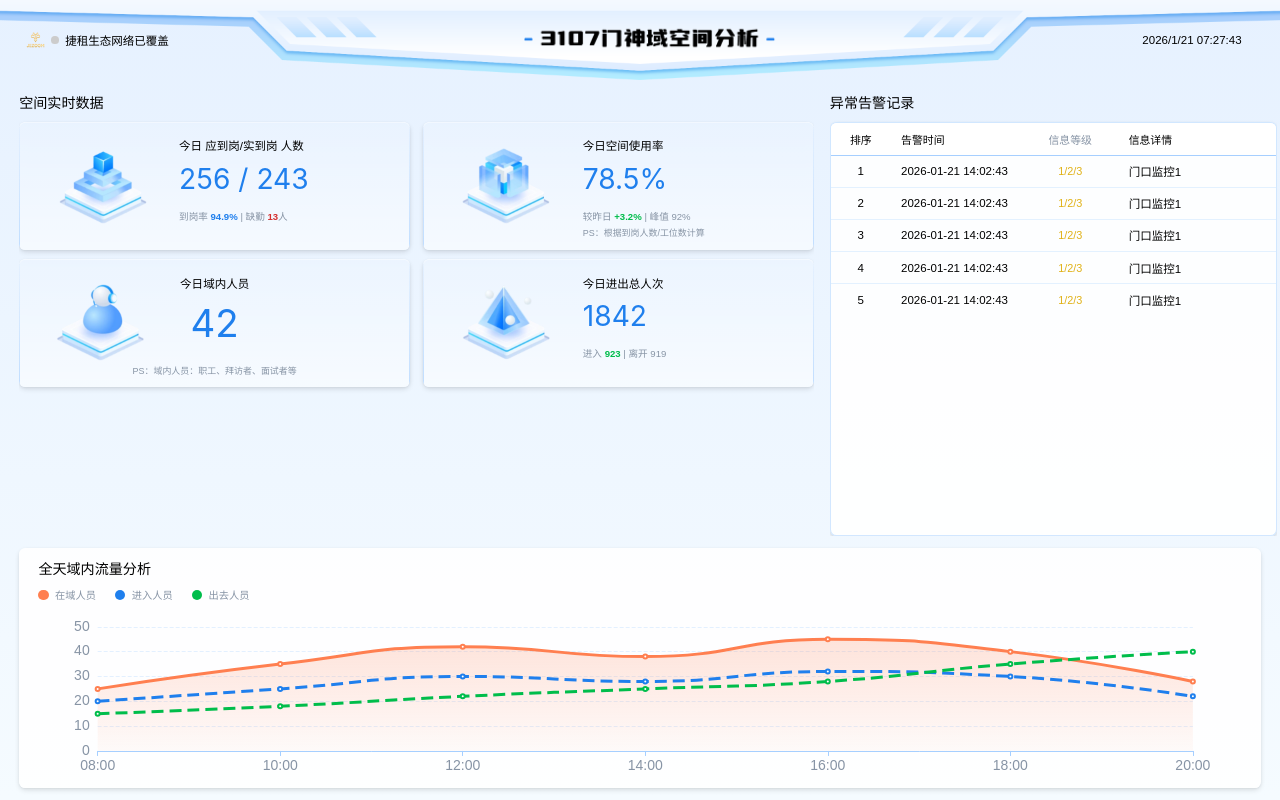
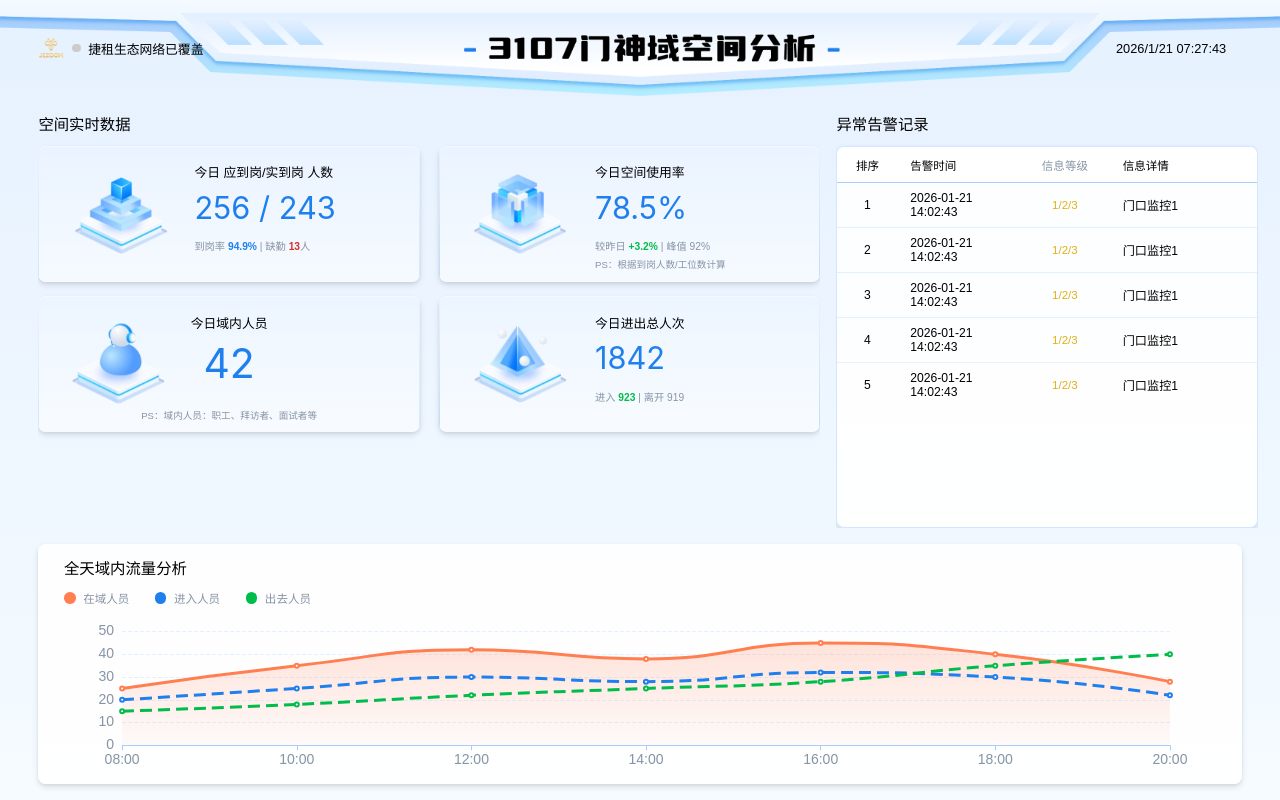
Before and after one commit to bumandpunk/iot-face, a Vue app: page / in a window 1280 px wide. Built offline with nearby package versions, Linux system fonts and the light colour scheme; no server answers.

Commit message:
feat: 16.15

```diff
--- a/src/App.vue
+++ b/src/App.vue
@@ -436,12 +436,12 @@ onUnmounted(() => {
   font-size: 1vw;
 }
 
-/* 头部 - 使用vh */
+/* 头部 - 使用vh，增加高度 */
 .dashboard-header {
   display: flex;
   justify-content: space-between;
   align-items: center;
-  padding: 0 2vw;
+  padding: 0 3vw;
   background-image: url('./assets/images/header-banner.png');
   background-size: cover;
   background-position: center;
@@ -449,7 +449,7 @@ onUnmounted(() => {
   border-radius: 0;
   box-shadow: none;
   flex-shrink: 0;
-  height: 10vh;
+  height: 12vh;
   position: relative;
 }
 
@@ -461,21 +461,21 @@ onUnmounted(() => {
 .network-status {
   display: flex;
   align-items: center;
-  gap: 0.5vw;
-  font-size: 0.9vw;
+  gap: 0.6vw;
+  font-size: 1vw;
   color: #000000;
   font-weight: 500;
 }
 
 .network-logo {
-  width: 1.5vw;
-  height: 1.5vw;
+  width: 2vw;
+  height: 2vw;
   object-fit: contain;
 }
 
 .status-dot {
-  width: 0.6vw;
-  height: 0.6vw;
+  width: 0.7vw;
+  height: 0.7vw;
   border-radius: 50%;
   background: #ccc;
   position: relative;
@@ -513,57 +513,57 @@ onUnmounted(() => {
 .title-wrapper {
   display: flex;
   align-items: center;
-  gap: 1vw;
+  gap: 1.2vw;
   flex: 1;
   justify-content: center;
-  margin-top: -0.5vh;
+  margin-top: 0;
 }
 
 .title-image {
-  height: 4vh;
+  height: 6vh;
   width: auto;
   object-fit: contain;
 }
 
 .title {
-  font-size: 1.8vw;
+  font-size: 2vw;
   font-weight: 500;
   color: #000000;
-  letter-spacing: 0.3vw;
+  letter-spacing: 0.4vw;
   white-space: nowrap;
   text-shadow: 2px 2px 4px rgba(0, 0, 0, 0.1);
 }
 
 .datetime {
-  font-size: 0.9vw;
+  font-size: 1vw;
   color: #000000;
   font-weight: 500;
-  padding: 0.5vh 1vw;
+  padding: 0.6vh 1.2vw;
   background: transparent;
   border-radius: 0.5vh;
 }
 
-/* 主内容区 - 真正的响应式布局 */
+/* 主内容区 - 增加左右边距 */
 .dashboard-content {
   display: flex;
-  gap: 1.5vw;
+  gap: 2vw;
   flex: 1;
   overflow: hidden;
   min-height: 0;
-  padding: 1.5vh 1.5vw;
+  padding: 2vh 3vw;
 }
 
 .section-title {
-  font-size: 1.1vw;
+  font-size: 1.2vw;
   font-weight: 500;
   color: #000000;
-  margin-bottom: 1.2vh;
+  margin-bottom: 1.5vh;
   padding-bottom: 0;
   border-bottom: none;
   flex-shrink: 0;
 }
 
-/* 统计区域 - 64% 宽度 */
+/* 统计区域 - 调整为65% */
 .stats-section {
   background: transparent;
   padding: 0;
@@ -574,34 +574,34 @@ onUnmounted(() => {
   display: flex;
   flex-direction: column;
   min-height: 0;
-  width: 64%;
+  width: 65%;
   flex-shrink: 0;
 }
 
 .stats-grid {
   display: flex;
   flex-wrap: wrap;
-  gap: 1.2vh 1vw;
+  gap: 1.8vh 1.5vw;
   justify-content: space-between;
   align-content: flex-start;
 }
 
 .stats-grid > .stat-card {
-  width: calc(50% - 0.5vw);
+  width: calc(50% - 0.75vw);
   flex-shrink: 0;
 }
 
 .stat-card {
-  height: 16vh;
+  height: 17vh;
   position: relative;
   background: url('./assets/images/card-bg.png') no-repeat center;
   background-size: cover;
-  border-radius: 0.8vh;
+  border-radius: 1vh;
   border: none;
   overflow: hidden;
   box-shadow:
-    0 0.3vh 0.6vh rgba(0, 0, 0, 0.1),
-    0 0.1vh 0.3vh rgba(0, 0, 0, 0.06),
+    0 0.4vh 0.8vh rgba(0, 0, 0, 0.1),
+    0 0.2vh 0.4vh rgba(0, 0, 0, 0.06),
     inset 0 0.1vh 0 rgba(255, 255, 255, 0.5);
   transition: transform 0.2s ease, box-shadow 0.2s ease;
 }
@@ -668,7 +668,7 @@ onUnmounted(() => {
   position: absolute;
   left: 40.9%;
   top: 12%;
-  font-size: 0.9vw;
+  font-size: 1vw;
   color: #000000;
   font-weight: 500;
   white-space: nowrap;
@@ -678,7 +678,7 @@ onUnmounted(() => {
   position: absolute;
   left: 40.9%;
   top: 32%;
-  font-size: 2.2vw;
+  font-size: 2.4vw;
   font-weight: 400;
   color: #1F7FED;
   line-height: 1.2;
@@ -690,7 +690,7 @@ onUnmounted(() => {
   left: 50%;
   top: 50%;
   transform: translate(-50%, -50%);
-  font-size: 3vw;
+  font-size: 3.2vw;
   font-weight: 400;
   color: #1F7FED;
   line-height: 1.2;
@@ -701,7 +701,7 @@ onUnmounted(() => {
   position: absolute;
   left: 40.9%;
   top: 68%;
-  font-size: 0.75vw;
+  font-size: 0.8vw;
   color: #8794A5;
   white-space: nowrap;
 }
@@ -710,7 +710,7 @@ onUnmounted(() => {
   position: absolute;
   left: 40.9%;
   bottom: 8%;
-  font-size: 0.7vw;
+  font-size: 0.75vw;
   color: #8794A5;
   white-space: nowrap;
 }
@@ -730,7 +730,7 @@ onUnmounted(() => {
   font-weight: 600;
 }
 
-/* 异常记录 - 36% 宽度 */
+/* 异常记录 - 调整为35% */
 .alert-section {
   background: transparent;
   padding: 0;
@@ -740,7 +740,7 @@ onUnmounted(() => {
   display: flex;
   flex-direction: column;
   min-height: 0;
-  width: 36%;
+  width: 35%;
   flex-shrink: 0;
 }
 
@@ -748,22 +748,22 @@ onUnmounted(() => {
 .alert-table {
   flex: 1;
   background: rgba(255, 255, 255, 0.9);
-  border-radius: 0.8vh;
+  border-radius: 1vh;
   overflow: hidden;
   display: flex;
   flex-direction: column;
   border: 0.1vh solid rgba(166, 207, 255, 0.5);
   box-shadow:
-    0 0.3vh 0.6vh rgba(0, 0, 0, 0.1),
-    0 0.1vh 0.3vh rgba(0, 0, 0, 0.06);
+    0 0.4vh 0.8vh rgba(0, 0, 0, 0.1),
+    0 0.2vh 0.4vh rgba(0, 0, 0, 0.06);
   min-height: 0;
 }
 
 .alert-table-header {
   display: flex;
   background: #ffffff;
-  padding: 1vh 0;
-  font-size: 0.85vw;
+  padding: 1.2vh 0;
+  font-size: 0.9vw;
   font-weight: 400;
   color: #8794A5;
   border-bottom: 0.2vh solid rgba(166, 207, 255, 1);
@@ -785,8 +785,8 @@ onUnmounted(() => {
 
 .alert-table-row {
   display: flex;
-  padding: 0.8vh 0;
-  font-size: 0.9vw;
+  padding: 1vh 0;
+  font-size: 0.95vw;
   color: #333;
   border-bottom: 0.1vh solid rgba(166, 207, 255, 0.3);
   transition: background 0.2s;
@@ -802,7 +802,7 @@ onUnmounted(() => {
 }
 
 .alert-col {
-  padding: 0 0.8vw;
+  padding: 0 1vw;
   display: flex;
   align-items: center;
 }
@@ -835,9 +835,9 @@ onUnmounted(() => {
 }
 
 .level-badge {
-  padding: 0.4vh 0.8vw;
-  border-radius: 0.4vh;
-  font-size: 0.85vw;
+  padding: 0.5vh 1vw;
+  border-radius: 0.5vh;
+  font-size: 0.9vw;
   font-weight: 500;
 }
 
@@ -859,27 +859,27 @@ onUnmounted(() => {
   border: none;
 }
 
-/* 图表区域 - 使用vh */
+/* 图表区域 - 增加高度和边距 */
 .chart-section {
   background: rgba(255, 255, 255, 0.9);
-  padding: 1.2vh 1.5vw;
-  border-radius: 0.8vh;
+  padding: 1.5vh 2vw;
+  border-radius: 1vh;
   box-shadow:
-    0 0.3vh 0.6vh rgba(0, 0, 0, 0.1),
-    0 0.1vh 0.3vh rgba(0, 0, 0, 0.06);
-  height: 22vh;
+    0 0.4vh 0.8vh rgba(0, 0, 0, 0.1),
+    0 0.2vh 0.4vh rgba(0, 0, 0, 0.06);
+  height: 24vh;
   flex-shrink: 0;
   display: flex;
   flex-direction: column;
   overflow: hidden;
-  margin: 0 1.5vw 1.5vh 1.5vw;
+  margin: 0 3vw 2vh 3vw;
 }
 
 .chart-legend {
   display: flex;
-  gap: 1.5vw;
-  margin-bottom: 1vh;
-  font-size: 0.8vw;
+  gap: 2vw;
+  margin-bottom: 1.2vh;
+  font-size: 0.9vw;
   flex-shrink: 0;
   color: #8794A5;
 }
@@ -887,12 +887,12 @@ onUnmounted(() => {
 .legend-item {
   display: flex;
   align-items: center;
-  gap: 0.5vw;
+  gap: 0.6vw;
 }
 
 .legend-dot {
-  width: 0.8vw;
-  height: 0.8vw;
+  width: 0.9vw;
+  height: 0.9vw;
   border-radius: 50%;
   flex-shrink: 0;
 }
@@ -1035,24 +1035,24 @@ onUnmounted(() => {
   transform: scale(0.8);
 }
 
-/* 滚动条样式 */
+/* 滚动条样式 - 稍微大一点 */
 ::-webkit-scrollbar {
-  width: 0.4vw;
-  height: 0.4vh;
+  width: 0.5vw;
+  height: 0.5vh;
 }
 
 ::-webkit-scrollbar-track {
-  background: rgba(0, 0, 0, 0.03);
-  border-radius: 0.2vw;
+  background: rgba(0, 0, 0, 0.04);
+  border-radius: 0.25vw;
 }
 
 ::-webkit-scrollbar-thumb {
-  background: rgba(102, 126, 234, 0.25);
-  border-radius: 0.2vw;
+  background: rgba(102, 126, 234, 0.3);
+  border-radius: 0.25vw;
 }
 
 ::-webkit-scrollbar-thumb:hover {
-  background: rgba(102, 126, 234, 0.4);
+  background: rgba(102, 126, 234, 0.5);
 }
 
 /* 响应式布局 - 平板和小屏幕 */
```
